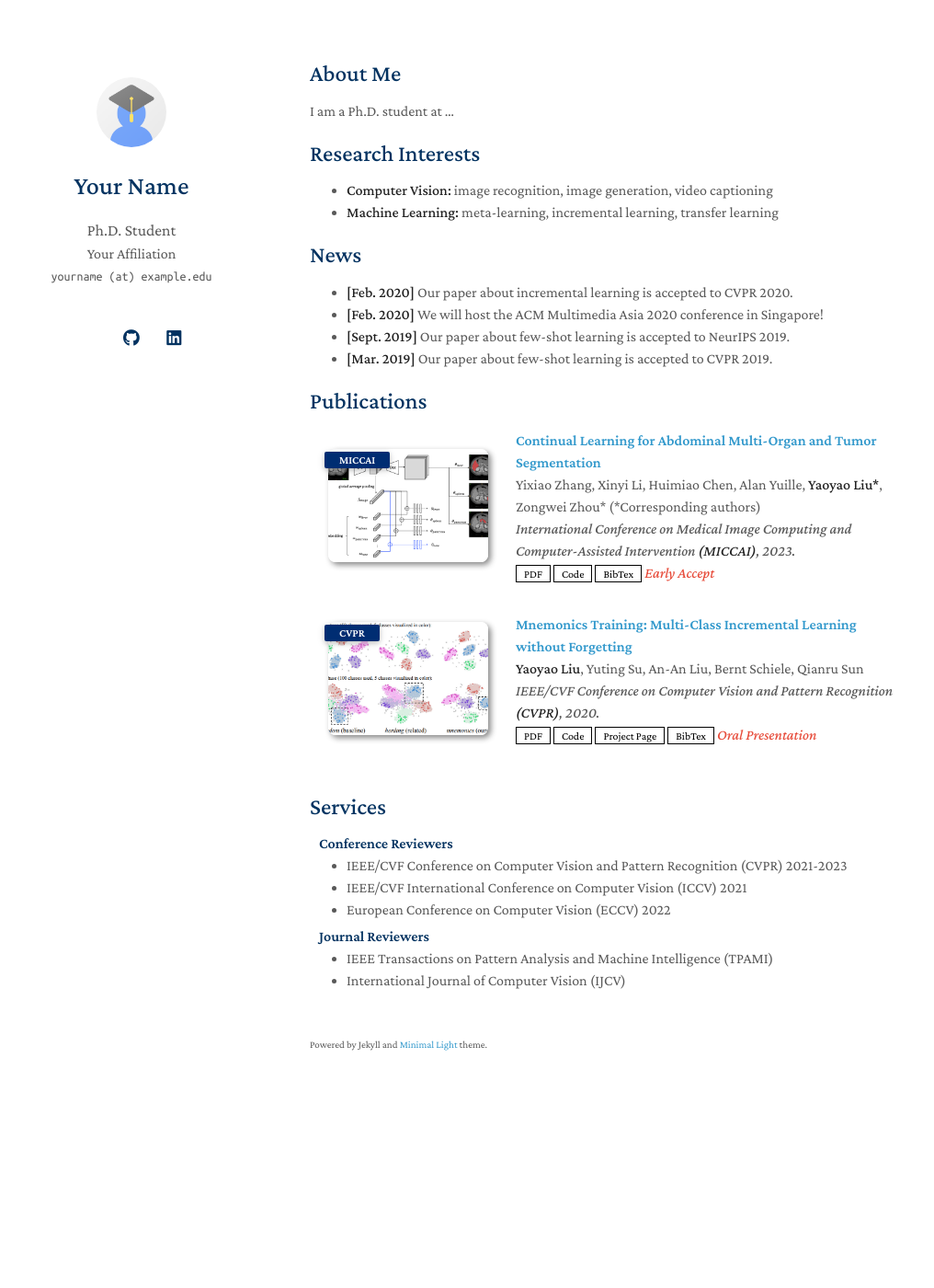
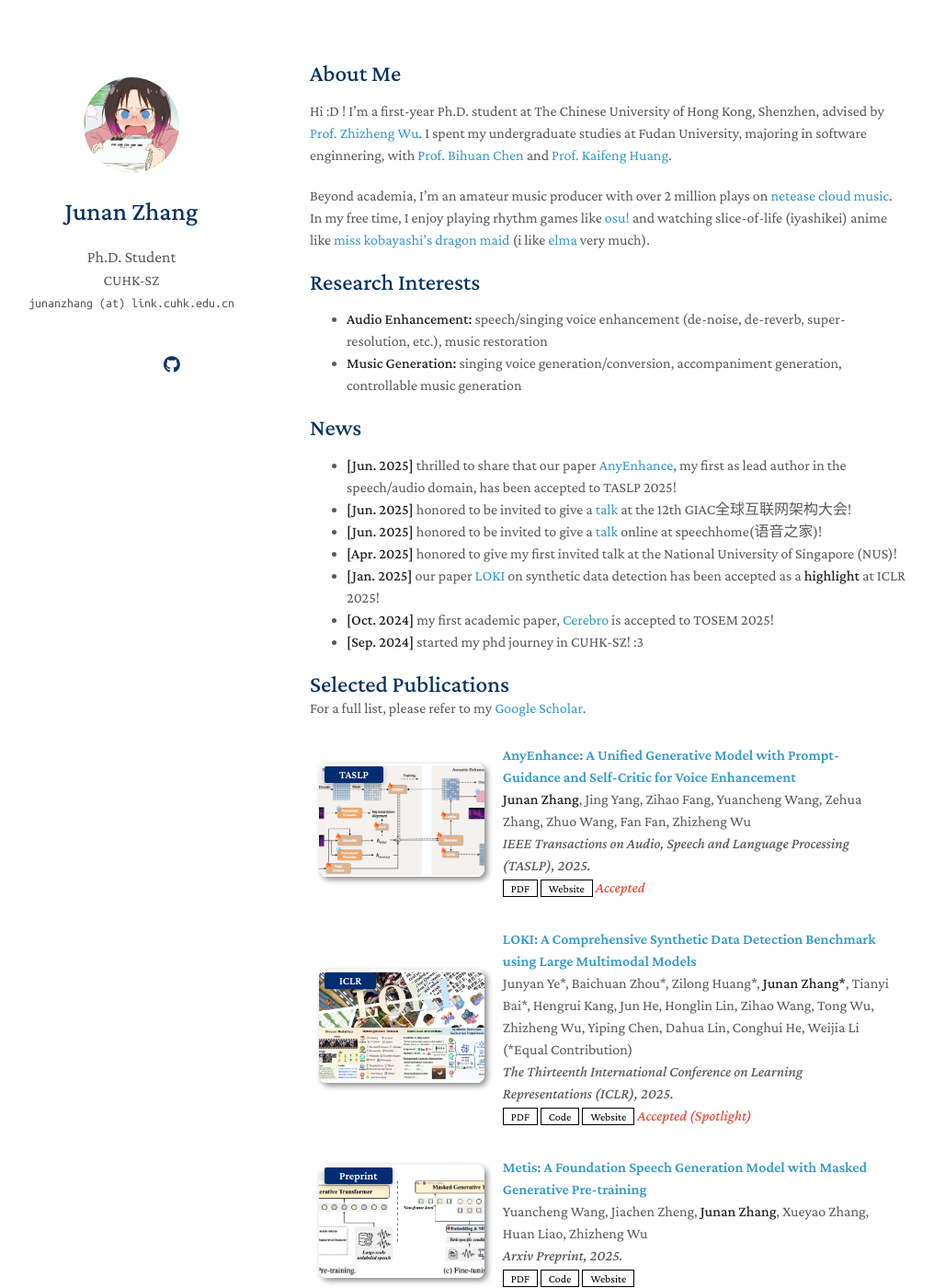
Before and after one commit to viewfinder-annn/viewfinder-annn.github.io, a Jekyll site: the page built from index.md, in a window 1280 px wide and 1400 px high. Shown: the whole window at 92% size, without its empty margins (133-1149 px from the left). Built offline with Jekyll 4.4.1, drawn with Linux system fonts in a browser that asks for light colours; a style sheet for code colours, icons or effects is not loaded; our own code applies the rules of GitHub Pages for plain Markdown files; some of the changed text lies outside the part shown.

Commit message:
first upload

```diff
--- a/Gemfile
+++ b/Gemfile
@@ -1,5 +1,9 @@
 source "https://rubygems.org"
 
-gem "jekyll", "~> 3.8.5"
+gem "jekyll", "~> 4.3"
 
 gem "webrick", "~> 1.8"
+
+gem "csv", "~> 3.3"
+
+gem "logger", "~> 1.7"
--- a/_config.yml
+++ b/_config.yml
@@ -1,8 +1,8 @@
 # Basic Information
-title: Your Name
+title: Junan Zhang
 position: Ph.D. Student
-affiliation: Your Affiliation
-email: yourname (at) example.edu
+affiliation: CUHK-SZ
+email: junanzhang (at) link.cuhk.edu.cn
 
 # Search Engine Optimization (SEO)
 # The following information is used to improve the website traffic from search engines, e.g., Google.
@@ -12,21 +12,21 @@ canonical: https://minimal-light-theme.yliu.me/
 
 # Links
 # If you don't need one of them, you may delete the corresponding line.
-google_scholar: https://scholar.google.com/
+google_scholar: https://scholar.google.com/citations?user=r1VH6rsAAAAJ
 cv_link: assets/files/curriculum_vitae.pdf
-github_link: https://github.com/
-linkedin: https://www.linkedin.com/
-twitter: https://twitter.com/
+github_link: https://github.com/viewfinder-annn
+# linkedin: https://www.linkedin.com/
+# twitter: https://twitter.com/
 
 # Images (e.g., your profile picture and your website's favicon)
 # "favicon" and "favicon_dark" are used for the light and dark modes, respectively.
-avatar: ./assets/img/avatar.png
-favicon: ./assets/img/favicon.png
-favicon_dark: ./assets/img/favicon-dark.png
+avatar: ./assets/img/elma.jpg
+favicon: ./assets/img/headphone.png
+favicon_dark: ./assets/img/headphone.png
 
 # Footnote
 # You may use the option to disable the footnote, "Powered by Jekyll and Minimal Light theme."
-enable_footnote: true
+enable_footnote: false
 
 # Auto Dark Mode
 # You may use the option to disable the automatic dark theme
--- /dev/null
+++ b/_data/info.yml
@@ -0,0 +1,2 @@
+# _data/info.yml
+phd_start_year: 2024
--- a/_data/publications.yml
+++ b/_data/publications.yml
@@ -1,22 +1,96 @@
 main:
 
-  - title: Continual Learning for Abdominal Multi-Organ and Tumor Segmentation
-    authors: Yixiao Zhang, Xinyi Li, Huimiao Chen, Alan Yuille, <strong>Yaoyao Liu*</strong>, Zongwei Zhou* (*Corresponding authors)
-    conference_short: MICCAI
-    conference: International Conference on Medical Image Computing and Computer-Assisted Intervention <strong>(MICCAI)</strong>, 2023.
-    pdf: https://arxiv.org/pdf/2306.00988.pdf
-    code: https://github.com/MrGiovanni/ContinualLearning
-    bibtex: https://bib.yliu.me/MICCAI23.txt
-    image: ./assets/img/teaser_example_2.png
-    notes: Early Accept
+  - title: "AnyEnhance: A Unified Generative Model with Prompt-Guidance and Self-Critic for Voice Enhancement"
+    authors: <strong>Junan Zhang</strong>, Jing Yang, Zihao Fang, Yuancheng Wang, Zehua Zhang, Zhuo Wang, Fan Fan, Zhizheng Wu
+    conference_short: TASLP
+    conference: IEEE Transactions on Audio, Speech and Language Processing (TASLP), 2025.
+    pdf: https://arxiv.org/abs/2501.15417
+    page: https://amphionspace.github.io/anyenhance
+    # code: https://github.com/MrGiovanni/ContinualLearning
+    # bibtex: https://bib.yliu.me/MICCAI23.txt
+    image: ./assets/img/anyenhance.png
+    notes: Accepted
 
-  - title: "Mnemonics Training: Multi-Class Incremental Learning without Forgetting"
-    authors: <strong>Yaoyao Liu</strong>, Yuting Su, An-An Liu, Bernt Schiele, Qianru Sun
-    conference_short: CVPR
-    conference: IEEE/CVF Conference on Computer Vision and Pattern Recognition <strong>(CVPR)</strong>, 2020.
-    pdf: https://arxiv.org/pdf/2002.10211.pdf
-    code: https://github.com/yaoyao-liu/class-incremental-learning/tree/main/mnemonics-training
-    page: https://class-il.mpi-inf.mpg.de/mnemonics/
-    bibtex: https://class-il.mpi-inf.mpg.de/mnemonics/
-    notes: Oral Presentation
-    image: ./assets/img/teaser_example.png
+  - title: "LOKI: A Comprehensive Synthetic Data Detection Benchmark using Large Multimodal Models"
+    authors: Junyan Ye*, Baichuan Zhou*, Zilong Huang*, <strong>Junan Zhang*</strong>, Tianyi Bai*, Hengrui Kang, Jun He, Honglin Lin, Zihao Wang, Tong Wu, Zhizheng Wu, Yiping Chen, Dahua Lin, Conghui He, Weijia Li (*Equal Contribution)
+    conference_short: ICLR
+    conference: The Thirteenth International Conference on Learning Representations (ICLR), 2025.
+    pdf: https://arxiv.org/abs/2410.09732
+    page: https://opendatalab.github.io/LOKI
+    code: https://github.com/opendatalab/LOKI
+    # bibtex: https://bib.yliu.me/MICCAI23.txt
+    image: ./assets/img/loki.jpeg
+    notes: Accepted (Spotlight)
+
+  - title: "Metis: A Foundation Speech Generation Model with Masked Generative Pre-training"
+    authors: Yuancheng Wang, Jiachen Zheng, <strong>Junan Zhang</strong>, Xueyao Zhang, Huan Liao, Zhizheng Wu
+    conference_short: Preprint
+    conference: Arxiv Preprint, 2025.
+    pdf: https://arxiv.org/abs/2502.03128
+    page: https://metis-demo.github.io
+    code: https://github.com/open-mmlab/Amphion/tree/main/models/tts/metis
+    # code: https://github.com/open-mmlab/Amphion/tree/main/egs/svc/MultipleContentsSVC
+    # bibtex: https://bib.yliu.me/MICCAI23.txt
+    image: ./assets/img/metis.png
+    # notes: Accepted
+
+  # - title: "Overview of the Amphion Toolkit (v0.2)"
+  #   authors: Jiaqi Li*, Xueyao Zhang*, Yuancheng Wang*, Haorui He*, Chaoren Wang*, Li Wang*, Huan Liao*, Junyi Ao*, Zeyu Xie*, Yiqiao Huang*, <strong>Junan Zhang*</strong>, Zhizheng Wu
+  #   conference_short: Preprint
+  #   conference: Arxiv Preprint, 2025.
+  #   pdf: https://arxiv.org/abs/2501.15442
+  #   code: https://github.com/open-mmlab/Amphion
+  #   # code: https://github.com/open-mmlab/Amphion/tree/main/egs/svc/MultipleContentsSVC
+  #   # bibtex: https://bib.yliu.me/MICCAI23.txt
+  #   image: ./assets/img/amphion.png
+  #   # notes: Accepted
+
+  - title: "SingNet: Towards a Large-Scale, Diverse, and In-the-Wild Singing Voice Dataset"
+    authors: Yicheng Gu*, Chaoren Wang*, <strong>Junan Zhang*</strong>, Xueyao Zhang, Zihao Fang, Haorui He, Zhizheng Wu (*Equal Contribution)
+    conference_short: Preprint
+    conference: Arxiv Preprint, 2025.
+    pdf: https://arxiv.org/abs/2505.09325
+    # code: https://github.com/open-mmlab/Amphion/tree/main/egs/svc/MultipleContentsSVC
+    # bibtex: https://bib.yliu.me/MICCAI23.txt
+    image: ./assets/img/singnet.png
+    # notes: Accepted
+
+  - title: "Amphion: an Open-Source Audio, Music, and Speech Generation Toolkit"
+    authors: Xueyao Zhang*, Liumeng Xue*, Yicheng Gu*, Yuancheng Wang*, Jiaqi Li*, Haorui He, Chaoren Wang, Songting Liu, Xi Chen, <strong>Junan Zhang</strong>, Zihao Fang, Haopeng Chen, Tze Ying Tang, Lexiao Zou, Mingxuan Wang, Jun Han, Kai Chen, Haizhou Li, Zhizheng Wu (*Equal Contribution)
+    conference_short: SLT
+    conference: 2024 IEEE Spoken Language Technology Workshop (SLT), 2024.
+    pdf: https://arxiv.org/abs/2312.09911
+    code: https://github.com/open-mmlab/Amphion
+    # bibtex: https://bib.yliu.me/MICCAI23.txt
+    image: ./assets/img/amphion.png
+    notes: Accepted (GitHub 9k+ stars!)
+
+  - title: "Killing two birds with one stone: Malicious package detection in NPM and PyPI using a single model of malicious behavior sequence"
+    authors: <strong>Junan Zhang</strong>, Kaifeng Huang, Yiheng Huang, Bihuan Chen, Ruisi Wang, Chong Wang, Xin Peng
+    conference_short: TOSEM
+    conference: ACM Transactions on Software Engineering and Methodology (TOSEM), 2025.
+    pdf: https://dl.acm.org/doi/full/10.1145/3705304
+    # bibtex: https://bib.yliu.me/MICCAI23.txt
+    image: ./assets/img/cerebro.png
+    notes: my first academic paper :3
+
+  # - title: "Leveraging diverse semantic-based audio pretrained models for singing voice conversion"
+  #   authors: Xueyao Zhang, Zihao Fang, Yicheng Gu, Haopeng Chen, Lexiao Zou, <strong>Junan Zhang</strong>, Liumeng Xue, Zhizheng Wu
+  #   conference_short: SLT
+  #   conference: 2024 IEEE Spoken Language Technology Workshop (SLT), 2024.
+  #   pdf: https://arxiv.org/abs/2310.11160
+  #   code: https://github.com/open-mmlab/Amphion/tree/main/egs/svc/MultipleContentsSVC
+  #   # bibtex: https://bib.yliu.me/MICCAI23.txt
+  #   image: ./assets/img/multiplecontentsvc.png
+  #   notes: Accepted
+
+  # - title: "Mnemonics Training: Multi-Class Incremental Learning without Forgetting"
+  #   authors: <strong>Yaoyao Liu</strong>, Yuting Su, An-An Liu, Bernt Schiele, Qianru Sun
+  #   conference_short: CVPR
+  #   conference: IEEE/CVF Conference on Computer Vision and Pattern Recognition <strong>(CVPR)</strong>, 2020.
+  #   pdf: https://arxiv.org/pdf/2002.10211.pdf
+  #   code: https://github.com/yaoyao-liu/class-incremental-learning/tree/main/mnemonics-training
+  #   page: https://class-il.mpi-inf.mpg.de/mnemonics/
+  #   bibtex: https://class-il.mpi-inf.mpg.de/mnemonics/
+  #   notes: Oral Presentation
+  #   image: ./assets/img/teaser_example.png
--- /dev/null
+++ b/_includes/education.md
@@ -0,0 +1,28 @@
+<h2>Education</h2>
+<div style="margin-top: 1.2em;">
+
+  <!-- Entry for CUHK-SZ -->
+  <div style="display: flex; gap: 20px; margin-bottom: 20px;">
+    <div style="flex-basis: 120px; text-align: right; color: #666;">
+      <p style="margin:0;">Sep 2024 –<br>Present</p>
+    </div>
+    <div style="border-left: 2px solid #ccc; padding-left: 20px;">
+      <h4 style="margin:0;">Ph.D. in Computer Science</h4>
+      <p style="margin: 2px 0; font-style: italic;">The Chinese University of Hong Kong, Shenzhen</p>
+      <p style="margin: 5px 0 0; font-size: 0.9em;">Advisor: Prof. Zhizheng Wu</p>
+    </div>
+  </div>
+
+  <!-- Entry for Fudan University -->
+  <div style="display: flex; gap: 20px;">
+    <div style="flex-basis: 120px; text-align: right; color: #666;">
+      <p style="margin:0;">Sep 2019 –<br>Jun 2024</p>
+    </div>
+    <div style="border-left: 2px solid #ccc; padding-left: 20px;">
+      <h4 style="margin:0;">Bachelor in Software Engineering</h4>
+      <p style="margin: 2px 0; font-style: italic;">Fudan University</p>
+      <p style="margin: 5px 0 0; font-size: 0.9em;">Advisor: Prof. Bihuan Chen</p>
+    </div>
+  </div>
+
+</div>
--- /dev/null
+++ b/_includes/news.md
@@ -0,0 +1,9 @@
+## News
+
+- **[Jun. 2025]** thrilled to share that our paper [AnyEnhance](https://arxiv.org/abs/2501.15417), my first as lead author in the speech/audio domain, has been accepted to TASLP 2025!
+- **[Jun. 2025]** honored to be invited to give a [talk](https://giac.msup.com.cn/2025sz/course?id=18426) at the 12th GIAC全球互联网架构大会!
+- **[Jun. 2025]** honored to be invited to give a [talk](https://mp.weixin.qq.com/s/UoCSXKsgd0KLNExdyHgT2A) online at speechhome(语音之家)!
+- **[Apr. 2025]** honored to give my first invited talk at the National University of Singapore (NUS)!
+- **[Jan. 2025]** our paper [LOKI](https://openreview.net/forum?id=z8sxoCYgmd) on synthetic data detection has been accepted as a **highlight** at ICLR 2025!
+- **[Oct. 2024]** my first academic paper, [Cerebro](https://dl.acm.org/doi/full/10.1145/3705304) is accepted to TOSEM 2025!
+- **[Sep. 2024]** started my phd journey in CUHK-SZ! :3
--- a/_includes/publications.md
+++ b/_includes/publications.md
@@ -1,4 +1,7 @@
-<h2 id="publications" style="margin: 2px 0px -15px;">Publications</h2>
+<div style="margin: 2px 0px -5px;">
+    <h2 id="publications" style="margin-bottom: 5px;">Selected Publications</h2>
+    <p style="margin-top: -5px;">For a full list, please refer to my <a href="https://scholar.google.com/citations?user=r1VH6rsAAAAJ" target="_blank">Google Scholar</a>.</p>
+</div>
 
 <div class="publications">
 <ol class="bibliography">
@@ -6,8 +9,8 @@
 {% for link in site.data.publications.main %}
 
 <li>
-<div class="pub-row">
-  <div class="col-sm-3 abbr" style="position: relative;padding-right: 15px;padding-left: 15px;">
+<div class="pub-row" style="display: flex; align-items: center;">
+  <div class="col-sm-3 abbr" style="position: relative;padding-right: 5px;padding-left: 5px;">
     {% if link.image %}
     <img src="{{ link.image }}" class="teaser img-fluid z-depth-1" style="width=100;height=40%">
     {% if link.conference_short %}
@@ -28,7 +31,7 @@
       <a href="{{ link.code }}" class="btn btn-sm z-depth-0" role="button" target="_blank" style="font-size:12px;">Code</a>
       {% endif %}
       {% if link.page %}
-      <a href="{{ link.page }}" class="btn btn-sm z-depth-0" role="button" target="_blank" style="font-size:12px;">Project Page</a>
+      <a href="{{ link.page }}" class="btn btn-sm z-depth-0" role="button" target="_blank" style="font-size:12px;">Website</a>
       {% endif %}
       {% if link.bibtex %}
       <a href="{{ link.bibtex }}" class="btn btn-sm z-depth-0" role="button" target="_blank" style="font-size:12px;">BibTex</a>
--- a/index.md
+++ b/index.md
@@ -4,20 +4,45 @@ layout: homepage
 
 ## About Me
 
-I am a Ph.D. student at ...
+{% assign current_year = site.time | date: '%Y' | plus: 0 %}
+{% assign phd_start_year = site.data.info.phd_start_year %}
+{% assign year_diff = current_year | minus: phd_start_year %}
+
+{% if site.time.m >= 9 %}
+  {% assign academic_year = year_diff | plus: 1 %}
+{% else %}
+  {% assign academic_year = year_diff %}
+{% endif %}
+
+{% case academic_year %}
+  {% when 1 %}
+    {% assign year_string = "first-year" %}
+  {% when 2 %}
+    {% assign year_string = "second-year" %}
+  {% when 3 %}
+    {% assign year_string = "third-year" %}
+  {% when 4 %}
+    {% assign year_string = "fourth-year" %}
+  {% when 5 %}
+    {% assign year_string = "fifth-year" %}
+  {% else %}
+    {% assign year_string = "Ph.D." %}
+{% endcase %}
+
+Hi :D ! I'm a {{ year_string }} Ph.D. student at The Chinese University of Hong Kong, Shenzhen, advised by [Prof. Zhizheng Wu](https://drwuz.com/). I spent my undergraduate studies at Fudan University, majoring in software enginnering, with [Prof. Bihuan Chen](https://chenbihuan.github.io/) and [Prof. Kaifeng Huang](https://kaifeng-h.github.io/).
+
+Beyond academia, I'm an amateur music producer with over 2 million plays on [netease cloud music](https://music.163.com/#/artist/album?id=12030266). In my free time, I enjoy playing rhythm games like [osu!](https://osu.ppy.sh) and watching slice-of-life (iyashikei) anime like [miss kobayashi's dragon maid](https://maidragon.jp/) (i like [elma](https://maid-dragon.fandom.com/wiki/Elma) very much).
 
 ## Research Interests
 
-- **Computer Vision:** image recognition, image generation, video captioning
-- **Machine Learning:** meta-learning, incremental learning, transfer learning
+- **Audio Enhancement:** speech/singing voice enhancement (de-noise, de-reverb, super-resolution, etc.), music restoration
+- **Music Generation:** singing voice generation/conversion, accompaniment generation, controllable music generation
 
-## News
 
-- **[Feb. 2020]** Our paper about incremental learning is accepted to CVPR 2020.
-- **[Feb. 2020]** We will host the ACM Multimedia Asia 2020 conference in Singapore!
-- **[Sept. 2019]** Our paper about few-shot learning is accepted to NeurIPS 2019.
-- **[Mar. 2019]** Our paper about few-shot learning is accepted to CVPR 2019.
+{% include_relative _includes/news.md %}
 
 {% include_relative _includes/publications.md %}
 
-{% include_relative _includes/services.md %}
+{% include_relative _includes/education.md %}
+
+<!-- {% include_relative _includes/services.md %} -->
```
Also changed, not shown: install.md (added, +26 -0 lines), assets/img/amphion.png (added), assets/img/anyenhance.png (added), assets/img/cerebro.png (added), assets/img/elma.jpg (added), assets/img/headphone.png (added), assets/img/loki.jpeg (added), assets/img/metis.png (added), assets/img/multiplecontentsvc.png (added), assets/img/singnet.png (added).
